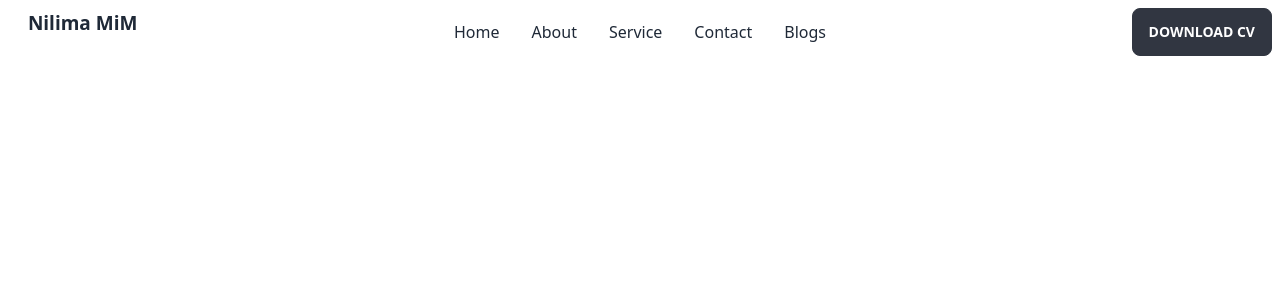
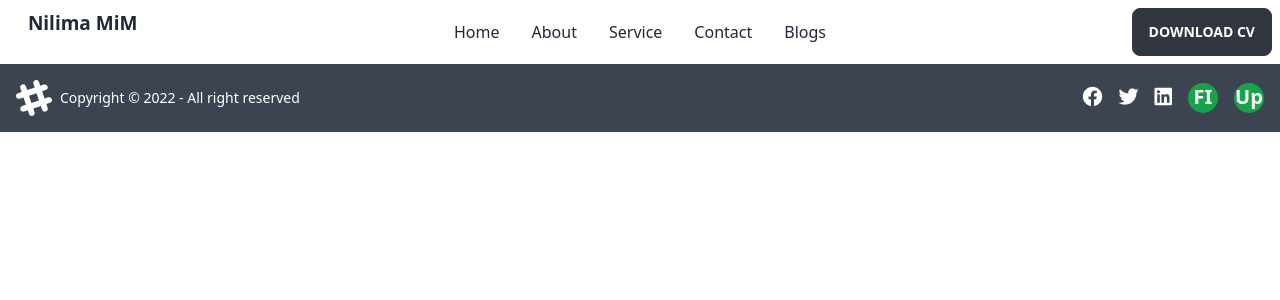
Before and after one commit to rayhanmujumdar/Nilima_Mim_portfolio, a React (Create React App) app: page / in a window 1280 px wide. Shown: the top 300 px of the page. Built offline with nearby package versions, Linux system fonts and the light colour scheme.

Commit message:
footer section added

```diff
--- a/package.json
+++ b/package.json
@@ -3,6 +3,7 @@
   "version": "0.1.0",
   "private": true,
   "dependencies": {
+    "@heroicons/react": "^2.0.12",
     "@testing-library/jest-dom": "^5.14.1",
     "@testing-library/react": "^13.0.0",
     "@testing-library/user-event": "^13.2.1",
--- a/public/index.html
+++ b/public/index.html
@@ -15,6 +15,7 @@
       user's mobile device or desktop. See https://developers.google.com/web/fundamentals/web-app-manifest/
     -->
     <link rel="manifest" href="%PUBLIC_URL%/manifest.json" />
+    <link rel="stylesheet" href="https://cdnjs.cloudflare.com/ajax/libs/font-awesome/6.2.0/css/all.min.css" integrity="sha512-xh6O/CkQoPOWDdYTDqeRdPCVd1SpvCA9XXcUnZS2FmJNp1coAFzvtCN9BmamE+4aHK8yyUHUSCcJHgXloTyT2A==" crossorigin="anonymous" referrerpolicy="no-referrer" />
     <!--
       Notice the use of %PUBLIC_URL% in the tags above.
       It will be replaced with the URL of the `public` folder during the build.
--- a/src/App.js
+++ b/src/App.js
@@ -1,10 +1,12 @@
 import './App.css';
+import Footer from './components/Footer/Footer';
 import Header from './components/Header/Header';
 
 function App() {
   return (
     <div>
         <Header></Header>
+        <Footer></Footer>
     </div>
   );
 }
--- /dev/null
+++ b/src/components/Banner/Banner.js
@@ -0,0 +1,11 @@
+import React from 'react';
+
+const Banner = () => {
+    return (
+        <div>
+
+        </div>
+    );
+};
+
+export default Banner;
--- a/src/components/Footer/Footer.js
+++ b/src/components/Footer/Footer.js
@@ -1,7 +1,7 @@
 import React from "react";
 
 const Footer = () => {
-    const year = new Date().getFullYear()
+  const year = new Date().getFullYear();
   return (
     <footer className="footer items-center p-4 bg-neutral text-neutral-content">
       <div className="items-center grid-flow-col">
@@ -19,38 +19,20 @@ const Footer = () => {
         <p>Copyright © {year} - All right reserved</p>
       </div>
       <div className="grid-flow-col gap-4 md:place-self-center md:justify-self-end">
-        <a>
-          <svg
-            xmlns="http://www.w3.org/2000/svg"
-            width="24"
-            height="24"
-            viewBox="0 0 24 24"
-            className="fill-current"
-          >
-            <path d="M24 4.557c-.883.392-1.832.656-2.828.775 1.017-.609 1.798-1.574 2.165-2.724-.951.564-2.005.974-3.127 1.195-.897-.957-2.178-1.555-3.594-1.555-3.179 0-5.515 2.966-4.797 6.045-4.091-.205-7.719-2.165-10.148-5.144-1.29 2.213-.669 5.108 1.523 6.574-.806-.026-1.566-.247-2.229-.616-.054 2.281 1.581 4.415 3.949 4.89-.693.188-1.452.232-2.224.084.626 1.956 2.444 3.379 4.6 3.419-2.07 1.623-4.678 2.348-7.29 2.04 2.179 1.397 4.768 2.212 7.548 2.212 9.142 0 14.307-7.721 13.995-14.646.962-.695 1.797-1.562 2.457-2.549z"></path>
-          </svg>
+        <a target='_blank' className="text-xl cursor-pointer">
+          <i class="fa-brands fa-facebook"></i>
         </a>
-        <a>
-          <svg
-            xmlns="http://www.w3.org/2000/svg"
-            width="24"
-            height="24"
-            viewBox="0 0 24 24"
-            className="fill-current"
-          >
-            <path d="M19.615 3.184c-3.604-.246-11.631-.245-15.23 0-3.897.266-4.356 2.62-4.385 8.816.029 6.185.484 8.549 4.385 8.816 3.6.245 11.626.246 15.23 0 3.897-.266 4.356-2.62 4.385-8.816-.029-6.185-.484-8.549-4.385-8.816zm-10.615 12.816v-8l8 3.993-8 4.007z"></path>
-          </svg>
+        <a target='_blank' className="text-xl cursor-pointer">
+          <i class="fa-brands fa-twitter"></i>
         </a>
-        <a>
-          <svg
-            xmlns="http://www.w3.org/2000/svg"
-            width="24"
-            height="24"
-            viewBox="0 0 24 24"
-            className="fill-current"
-          >
-            <path d="M9 8h-3v4h3v12h5v-12h3.642l.358-4h-4v-1.667c0-.955.192-1.333 1.115-1.333h2.885v-5h-3.808c-3.596 0-5.192 1.583-5.192 4.615v3.385z"></path>
-          </svg>
+        <a href="https://www.linkedin.com/in/nilimamim/" target='_blank' className="text-xl cursor-pointer">
+          <i class="fa-brands fa-linkedin"></i>
+        </a>
+        <a target='_blank' className="text-xl cursor-pointer">
+          <p className=" bg-green-600 w-[30px] h-[30px] font-bold rounded-full text-md text-center">FI</p>
+        </a>
+        <a target='_blank' className="text-xl cursor-pointer">
+          <p className=" bg-green-600 w-[30px] h-[30px] font-bold rounded-full text-md text-center">Up</p>
         </a>
       </div>
     </footer>
```
Also changed, not shown: 1 other file (tests, documents, lock files or other folders).
